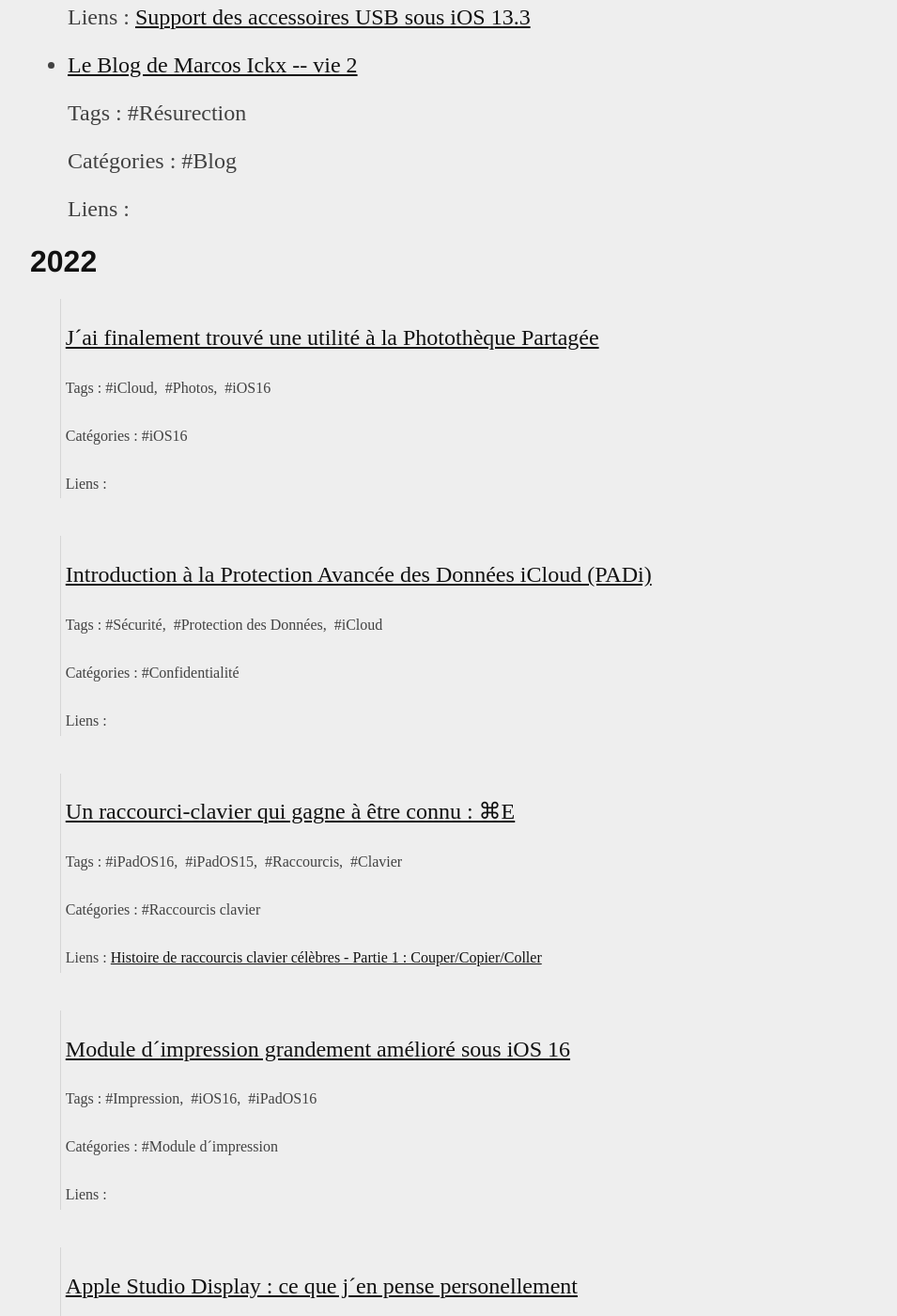
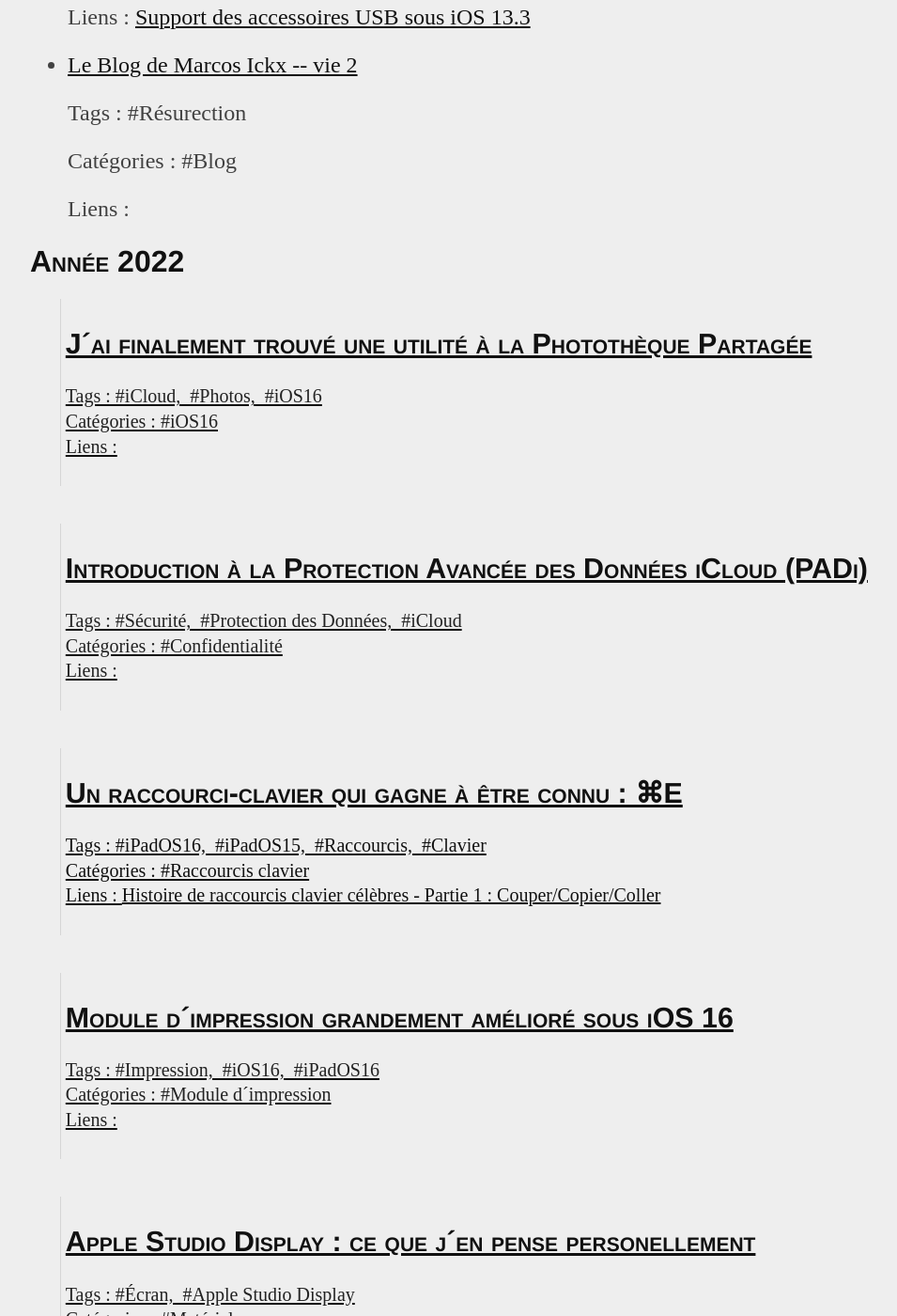
Before and after one commit to MarcosIckx/PreviewMarcosxNet, a Jekyll site: the page built from blog/index.html, in a window 1280 px wide and 1400 px high, scrolled down 1773 px. Shown: the whole window at 94% size, without its empty margins (32-987 px from the left). Built offline with Jekyll 4.4.1, drawn with Linux system fonts in a browser that asks for light colours; some of the changed text lies outside the part shown.

Commit message:
Update index.html

```diff
--- a/blog/index.html
+++ b/blog/index.html
@@ -23,17 +23,16 @@
   {% assign yearOfPost = post.date | date: "%Y" %}
   {% if yearOfPost != date %}
     {% unless forloop.first %}</article>{% endunless %}
-    <h1 id="annee{{ yearOfPost }}">{{ yearOfPost }}</h1>
+    <h1 id="annee{{ yearOfPost }}">Année {{ yearOfPost }}</h1>
     <article class="posts">
     {% assign date = yearOfPost %}
   {% endif %}
     <article class="post">
-        <p><a href="{{ post.url }}">{{ post.title }}</a></p>
-        <span>Tags : {% for tag in post.tags %}#{{ tag }}{% unless forloop.last %}, &nbsp;{% endunless %}{% endfor %}</span>
-        <p></p>
-        <span>Catégories : {% for category in post.categories %} #{{ category }}{% unless forloop.last %}, &nbsp;{% endunless %}{% endfor %}</span>
-        <p></p>
-        <span>Liens : {% for lien in post.otherLinks %} <a href="{{ lien.url }}">{{ lien.title }}</a>{% unless forloop.last %}, &nbsp;{% endunless %}{% endfor %}</span>
-            </article>
+        <h2><a href="{{ post.url }}">{{ post.title }}</h2></p>
+        <p><small>Tags : {% for tag in post.tags %}#{{ tag }}{% unless forloop.last %}, &nbsp;{% endunless %}{% endfor %}</small><br/>
+          <small>Catégories : {% for category in post.categories %} #{{ category }}{% unless forloop.last %}, &nbsp;{% endunless %}{% endfor %}</small><br/>
+          <small>Liens : {% for lien in post.otherLinks %} <a href="{{ lien.url }}">{{ lien.title }}</a>{% unless forloop.last %}, &nbsp;{% endunless %}{% endfor %}</small>
+        </p>
+      </article>
   {% if forloop.last %}</article>{% endif %}
 {% endfor %}
```
